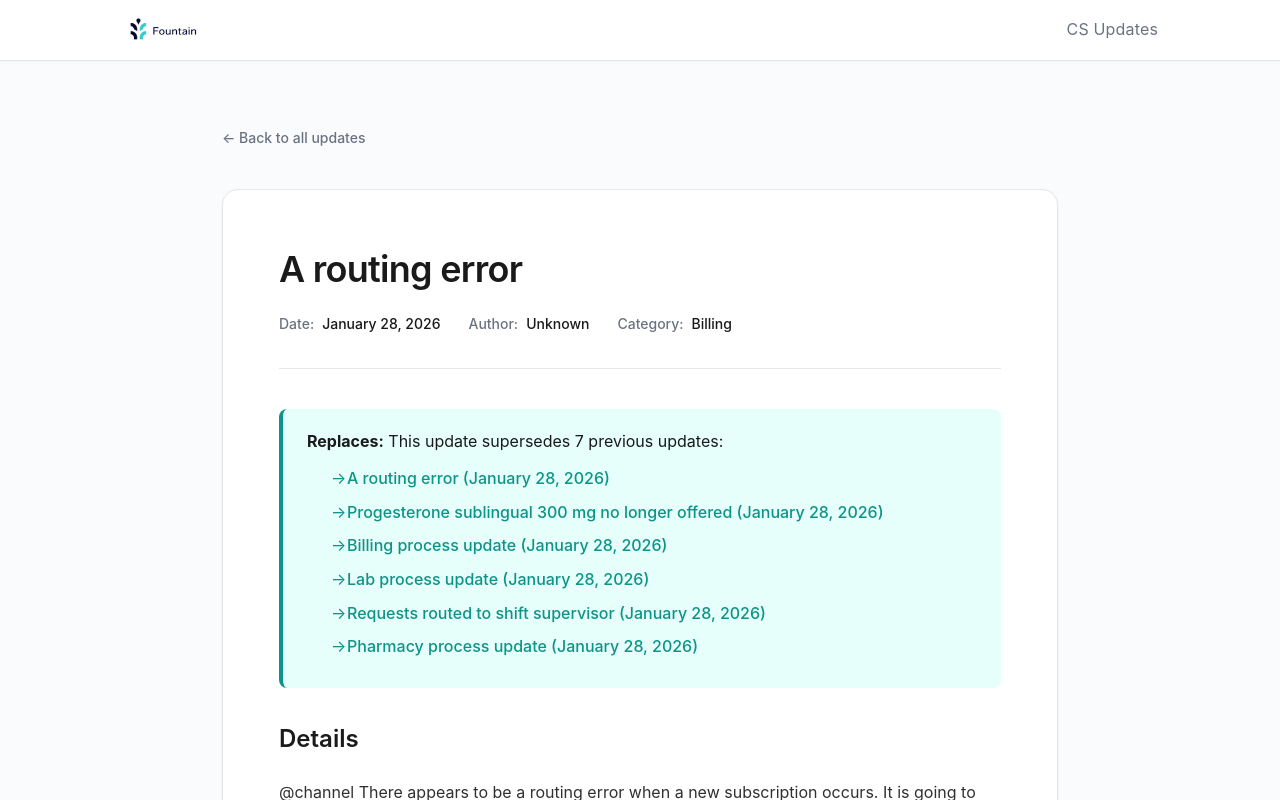
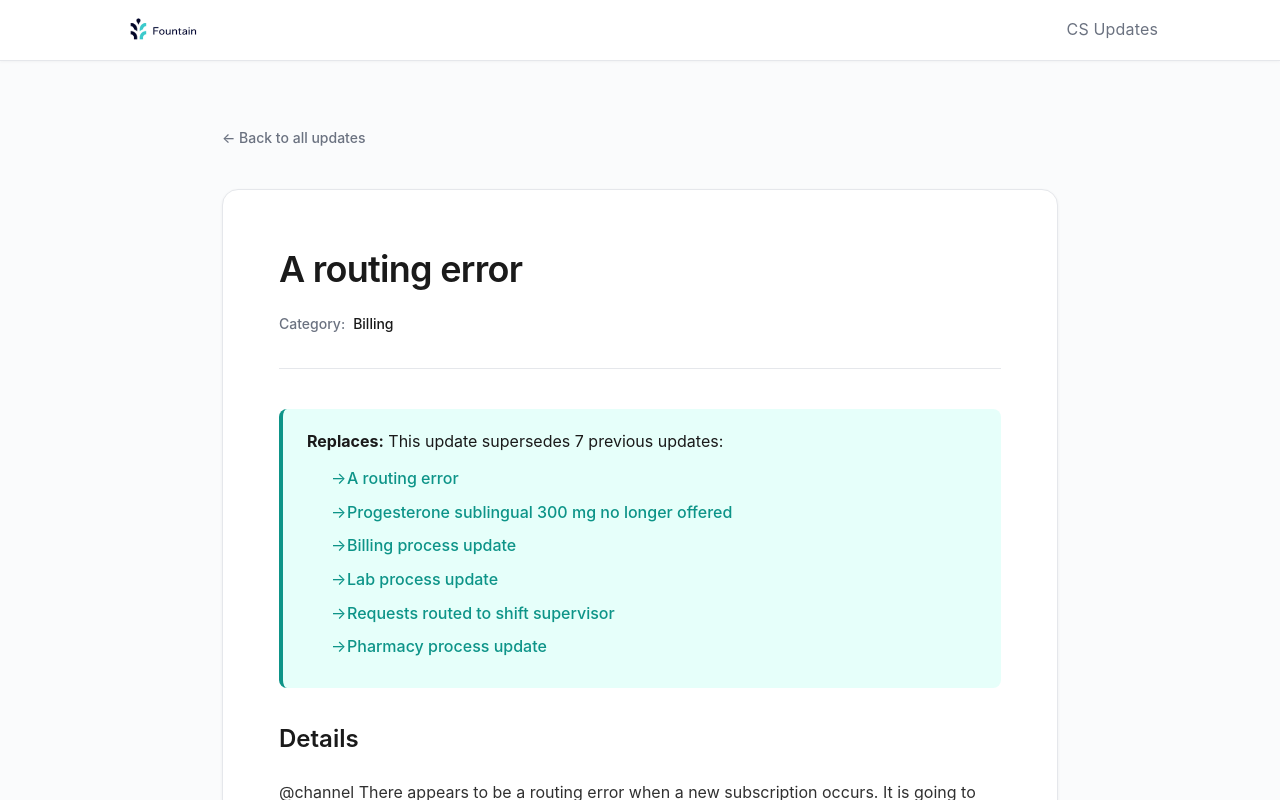
Before and after one commit to samy405/Updates, a React (Vite) app: page /update/20260128-a-routing-error in a window 1280 px wide. Shown: the top 800 px of the page. Built offline with nearby package versions, Linux system fonts and the light colour scheme.

Commit message:
Complete change

```diff
--- a/src/components/UpdateCard.tsx
+++ b/src/components/UpdateCard.tsx
@@ -28,16 +28,8 @@ export default function UpdateCard({ update }: UpdateCardProps) {
         </div>
         <div className="update-card-meta">
           <span className="update-meta-item">
-            <span className="update-meta-label">Author:</span>
-            <span className="update-author">{update.author}</span>
-          </span>
-          <span className="update-meta-item">
             <span className="update-meta-label">Category:</span>
             <span className="update-category">{update.category}</span>
-          </span>
-          <span className="update-meta-item">
-            <span className="update-meta-label">Date:</span>
-            <span className="update-date">{new Date(update.datePosted).toLocaleDateString("en-US", { month: "short", day: "numeric", year: "numeric" })}</span>
           </span>
         </div>
       </div>
--- a/src/pages/UpdatePage.tsx
+++ b/src/pages/UpdatePage.tsx
@@ -79,15 +79,6 @@ export default function UpdatePage() {
     );
   }
 
-  const formatDate = (dateStr: string) => {
-    const date = new Date(dateStr);
-    return date.toLocaleDateString("en-US", {
-      year: "numeric",
-      month: "long",
-      day: "numeric",
-    });
-  };
-
   const supersededUpdate = update.supersededById
     ? updates.find((u) => u.id === update.supersededById)
     : null;
@@ -112,14 +103,6 @@ export default function UpdatePage() {
             </div>
             <div className="update-meta">
               <span className="update-meta-item">
-                <span className="update-meta-label">Date:</span>
-                <span className="update-meta-value">{formatDate(update.datePosted)}</span>
-              </span>
-              <span className="update-meta-item">
-                <span className="update-meta-label">Author:</span>
-                <span className="update-meta-value">{update.author}</span>
-              </span>
-              <span className="update-meta-item">
                 <span className="update-meta-label">Category:</span>
                 <span className="update-meta-value">{update.category}</span>
               </span>
@@ -131,7 +114,7 @@ export default function UpdatePage() {
               <p>
                 <strong>Note:</strong> This update has been superseded.{" "}
                 <Link to={`/update/${update.supersededById}`}>
-                  View replacement update from {formatDate(supersededUpdate.datePosted)} →
+                  View replacement update →
                 </Link>
               </p>
             </div>
@@ -149,9 +132,7 @@ export default function UpdatePage() {
                   const superseded = updates.find((u) => u.id === supersededId);
                   return superseded ? (
                     <li key={supersededId}>
-                      <Link to={`/update/${supersededId}`}>
-                        {superseded.title} ({formatDate(superseded.datePosted)})
-                      </Link>
+                      <Link to={`/update/${supersededId}`}>{superseded.title}</Link>
                     </li>
                   ) : null;
                 })}
```
Also changed, not shown: 2 other files (tests, documents, lock files or other folders).
